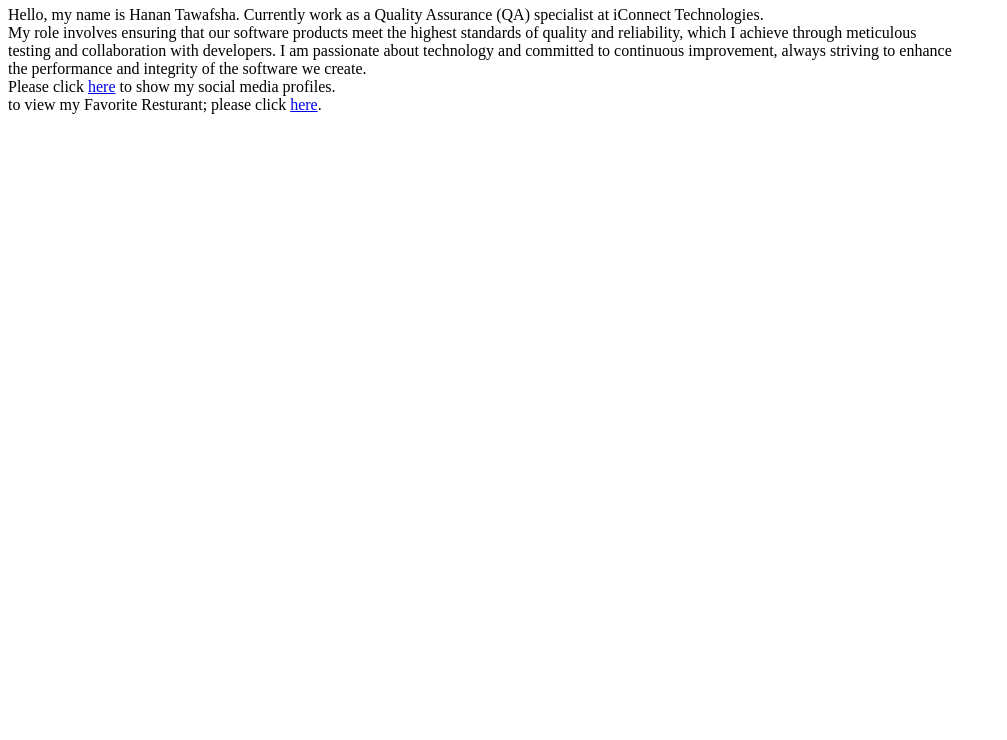
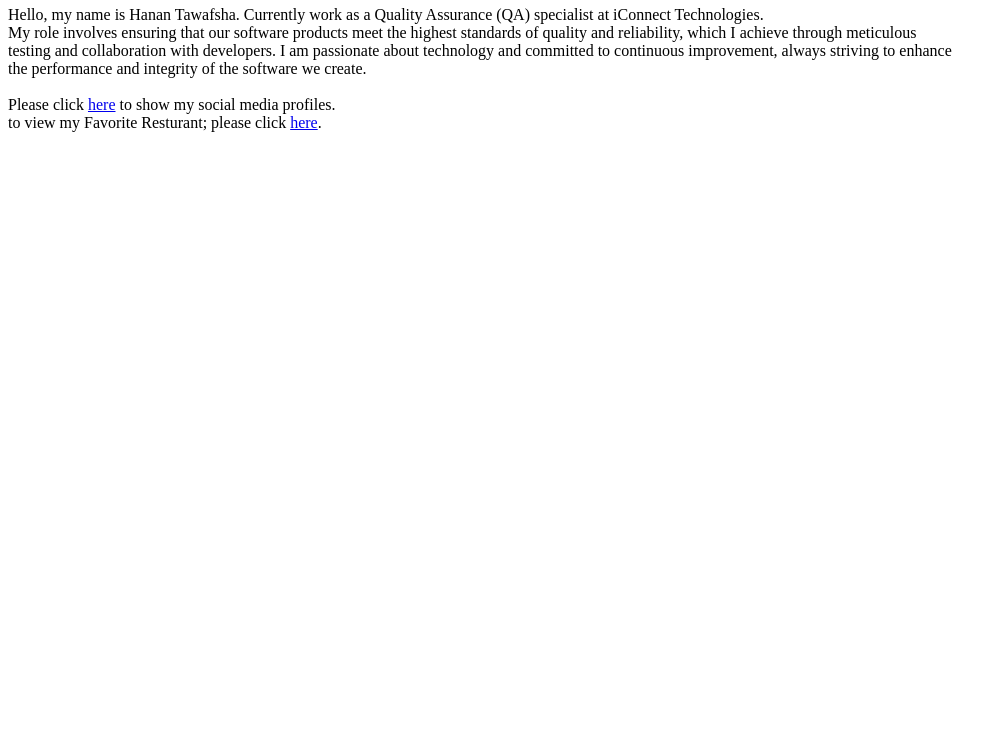
Before and after one commit to hanantawafsha/task2, a plain HTML site: page index.html in a window 1280 px wide. Shown: the part 60-800 px from the top of the page, without its empty margins (0-1007 px from the left). Drawn offline with Linux system fonts and the light colour scheme.

Commit message:
Update index.html

```diff
--- a/index.html
+++ b/index.html
@@ -2,7 +2,7 @@
 <p>Hello, my name is Hanan Tawafsha. Currently work as a Quality Assurance (QA) specialist at iConnect Technologies.<br>
  My role involves ensuring that our software products meet the highest standards of quality and reliability, which I achieve through meticulous <br>
  testing and collaboration with developers. I am passionate about technology and committed to continuous improvement, always striving to enhance<br>
- the performance and integrity of the software we create. <be> <br>
+ the performance and integrity of the software we create. <br> <br>
 Please click <a href="profile.html" target="_blank"> here</a> to show my social media profiles. <br>
 to view my Favorite Resturant; please click <a href="restuarent.html" target="_blank"> here</a>.
 </p>
```
